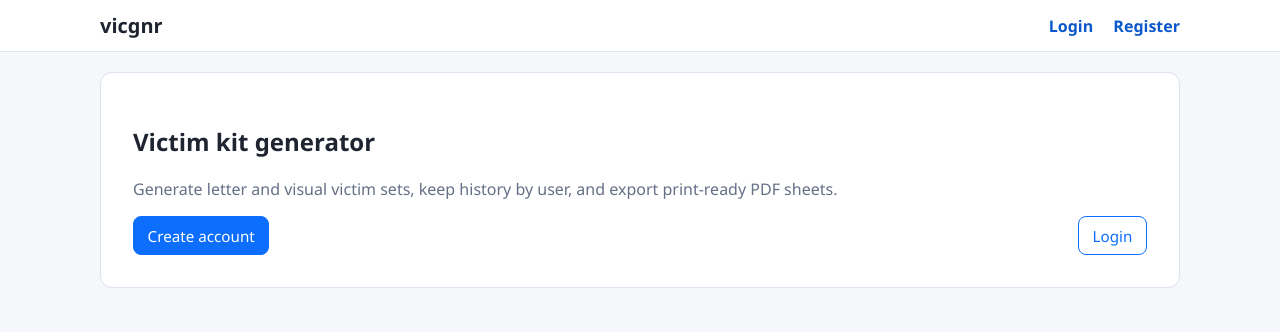
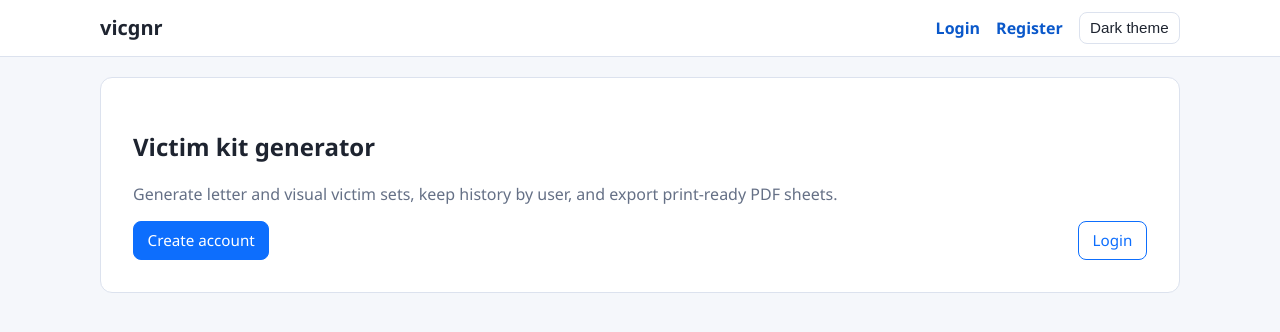
Before and after one commit to Damir-x2/vicgnr, a Flask app: page / in a window 1280 px wide. Shown: the top 332 px of the page. Run offline with Flask 3, Linux system fonts and the light colour scheme.

Commit message:
Добавление темной темы и переключателя в интерфейс

```diff
--- a/vicgnr/static/style.css
+++ b/vicgnr/static/style.css
@@ -53,6 +65,11 @@ a {
 nav a {
   margin-left: 1rem;
   font-weight: 600;
+}
+
+nav {
+  display: flex;
+  align-items: center;
 }
 
 .card {
@@ -97,6 +114,22 @@ button {
   color: var(--primary);
 }
 
+.theme-toggle {
+  margin-left: 1rem;
+  background: transparent;
+  color: var(--text);
+  border: 1px solid var(--line);
+  border-radius: 8px;
+  padding: 0.4rem 0.65rem;
+  cursor: pointer;
+}
+
+body.dark-theme .button.secondary {
+  background: #1f2630;
+  color: #c8ddff;
+  border-color: #3f4d60;
+}
+
 .form-grid {
   display: grid;
   gap: 0.9rem;
--- a/vicgnr/templates/base.html
+++ b/vicgnr/templates/base.html
@@ -19,6 +19,7 @@
           <a href="{{ url_for('auth.login') }}">Login</a>
           <a href="{{ url_for('auth.register') }}">Register</a>
         {% endif %}
+        <button id="themeToggle" class="theme-toggle" type="button">Dark theme</button>
       </nav>
     </div>
   </header>
@@ -36,5 +37,37 @@
 
     {% block content %}{% endblock %}
   </main>
+
+  <script>
+    (function () {
+      var body = document.body;
+      var btn = document.getElementById("themeToggle");
+      var savedTheme = localStorage.getItem("theme");
+
+      if (savedTheme === "dark") {
+        body.classList.add("dark-theme");
+      }
+
+      function updateButtonText() {
+        if (body.classList.contains("dark-theme")) {
+          btn.textContent = "Light theme";
+        } else {
+          btn.textContent = "Dark theme";
+        }
+      }
+
+      updateButtonText();
+
+      btn.addEventListener("click", function () {
+        body.classList.toggle("dark-theme");
+        if (body.classList.contains("dark-theme")) {
+          localStorage.setItem("theme", "dark");
+        } else {
+          localStorage.setItem("theme", "light");
+        }
+        updateButtonText();
+      });
+    })();
+  </script>
 </body>
 </html>
```
Also changed, not shown: other parts of vicgnr/static/style.css (+31 -0 lines), 1 other file.
